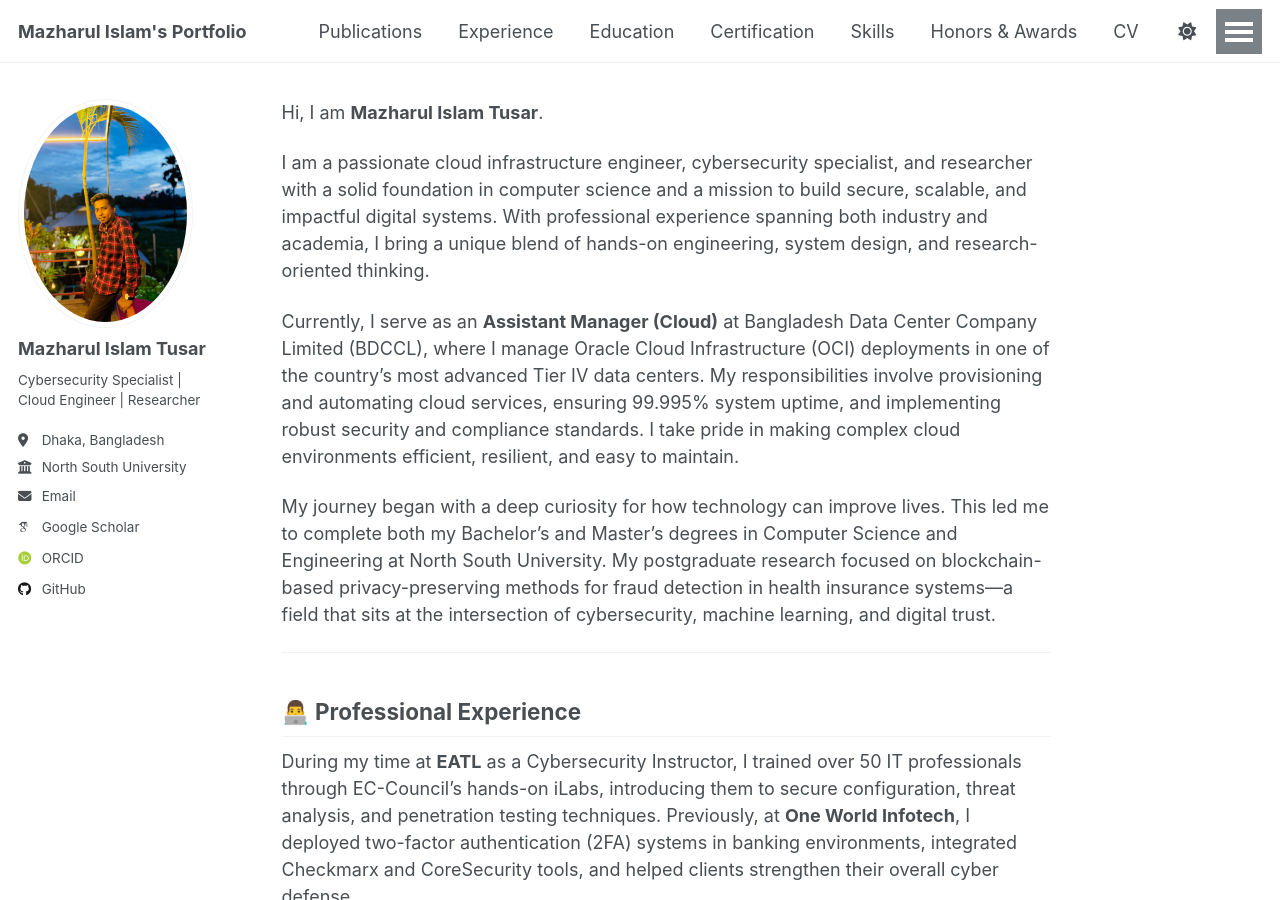
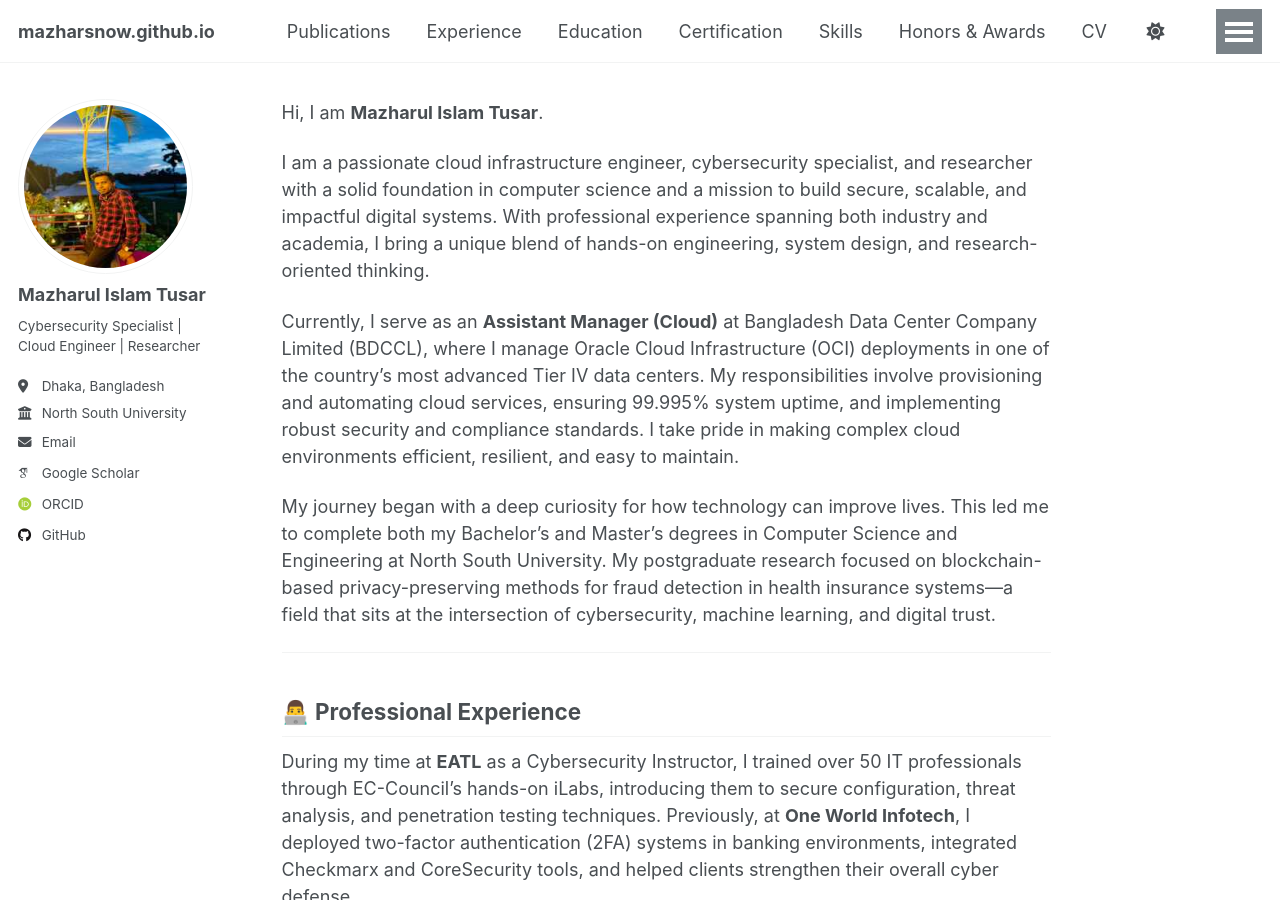
Before and after one commit to mazharsnow/mazharsnow.github.io, a Jekyll site: the page built from _pages/about.md, in a window 1280 px wide and 900 px high. Built offline with Jekyll 4.4.1, drawn with Linux system fonts in a browser that asks for light colours; some web fonts are replaced; a script that is not in the unit is left out.

Commit message:
Updated images

```diff
--- a/_config.yml
+++ b/_config.yml
@@ -9,7 +9,7 @@
 # Basic Site Settings
 locale                   : "en-US"
 site_theme               : "default"
-title                    : "Mazharul Islam's Portfolio"
+# title                    : "Mazharul Islam's Portfolio"
 title_separator          : "-"
 name                     : &name "Mazharul Islam Tusar"
 description              : &description "personal description"
@@ -22,7 +22,7 @@ repository               : "https://github.com/mazharsnow/mazharsnow.github.io"
 #               Additional customization can be done by editing /_includes/author-profile.html
 author:
   # Biographic information
-  avatar           : "New_Picture.jpg"
+  avatar           : "New_Picture_1_200x200.jpg"
   name             : "Mazharul Islam Tusar"
   pronouns         : # example: "she/her"
   bio              : "Cybersecurity Specialist | Cloud Engineer | Researcher"
```
